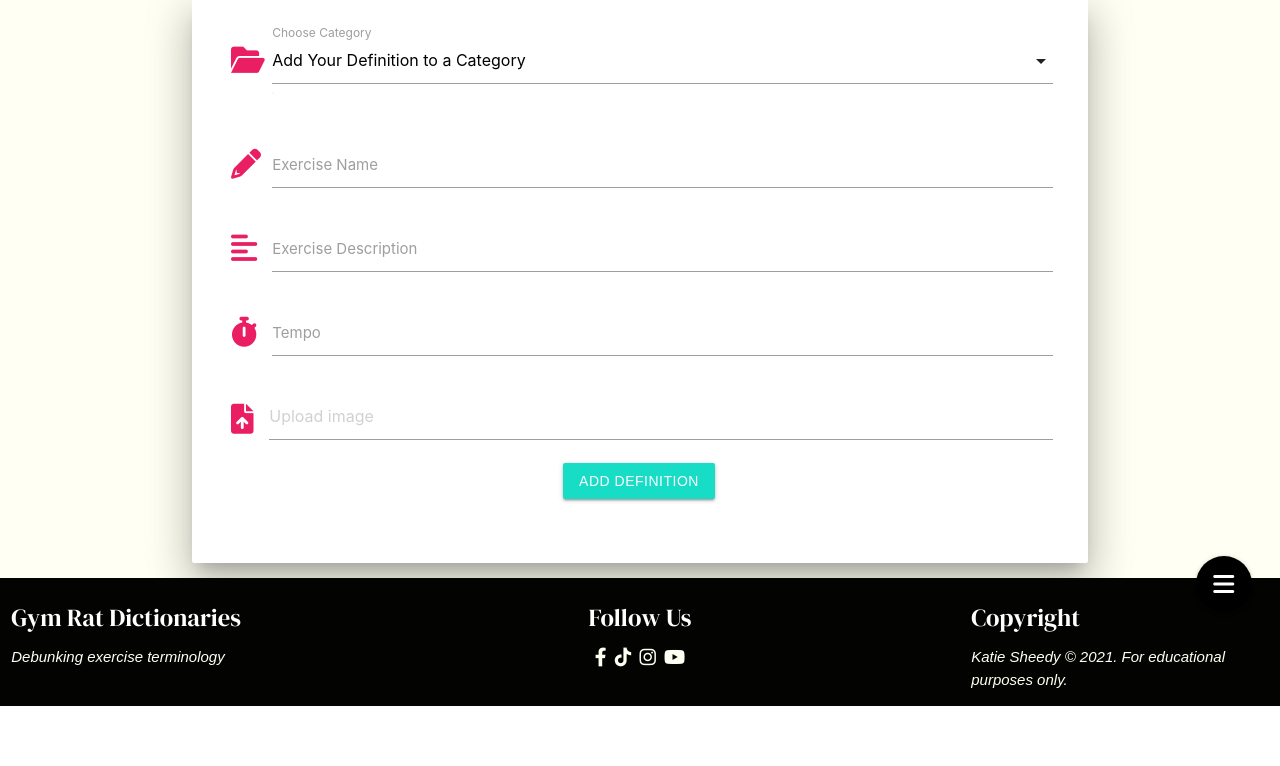
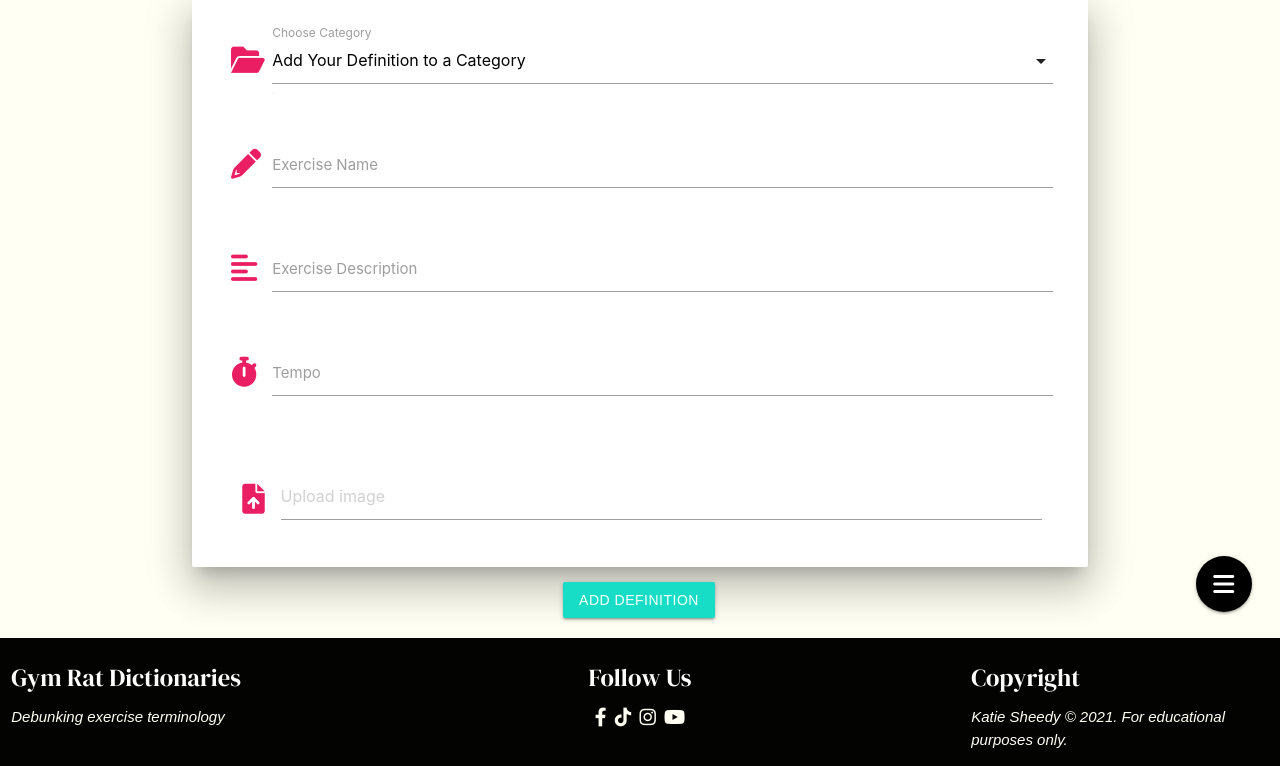
Before and after one commit to KSheeds1/Gym-Rat-Dictionaries, a Flask app: page /add_definition in a window 1280 px wide. Shown: the part 160-926 px from the top of the page. Before the commit the page ends 866 px from the top, so only its background shows below. Run offline with Flask 2, Linux system fonts and the light colour scheme; data that the repository does not hold is empty; some libraries are stand-ins or nearby versions.

Commit message:
Alter the row-column structure of the form on add_definition.html to match that of edit_definition.html.

```diff
--- a/templates/add_definition.html
+++ b/templates/add_definition.html
@@ -22,25 +22,30 @@
             <div class="row">
                 <div class="input-field col s12">
                     <i class="fas fa-pencil-alt prefix pink-text"></i>
-                    <input id="exercise_name" name="exercise_name" minlength="5" maxlength="60"
-                        type="text" class="validate" required>
+                    <input id="exercise_name" name="exercise_name" minlength="5" maxlength="60" type="text"
+                        class="validate" required>
                     <label for="exercise_name">Exercise Name</label>
                 </div>
+            </div>
             <!--Exercise Description-->
+            <div class="row">
                 <div class="input-field col s12">
                     <i class="fas fa-align-left prefix pink-text"></i>
-                    <input id="exercise_description" name="exercise_description" minlength="5"
-                        maxlength="500" type="text" class="validate" required>
+                    <input id="exercise_description" name="exercise_description" minlength="5" maxlength="500"
+                        type="text" class="validate" required>
                     <label for="exercise_description">Exercise Description</label>
                 </div>
+            </div>
             <!--Tempo-->
+            <div class="row">
                 <div class="input-field col s12">
                     <i class="fas fa-stopwatch prefix pink-text"></i>
-                    <input id="tempo" name="tempo" minlength="2"
-                        maxlength="5" type="text" class="validate" required>
+                    <input id="tempo" name="tempo" minlength="2" maxlength="5" type="text" class="validate" required>
                     <label for="tempo">Tempo</label>
                 </div>
+            </div>
             <!--Upload Image-->
+            <div class="row"></div>
             <div class="input-field">
                 <form action="POST">
                     <div class="col s12 file-field input-field">
@@ -49,10 +54,12 @@
                             <span><i class="fas fa-file-upload prefix pink-text"></i></span>
                         </div>
                         <div class="file-path-wrapper">
-                            <input class="file-path validate" id="image_url" name="image_url" type="text" placeholder="Upload image">
+                            <input class="file-path validate" id="image_url" name="image_url" type="text"
+                                placeholder="Upload image">
                         </div>
                     </div>
                 </form>
+            </div>
     </div>
     <!--Submit definition button:'Add Definition'-->
     <div class="row">
@@ -60,8 +67,6 @@
             <button class="btn add-btn center-align" type="submit">Add Definition</button>
         </div>
     </div>
-
-            </div>
     </form>
     </div>
 
```
Lines whose indentation alone changed are shown as unchanged.
